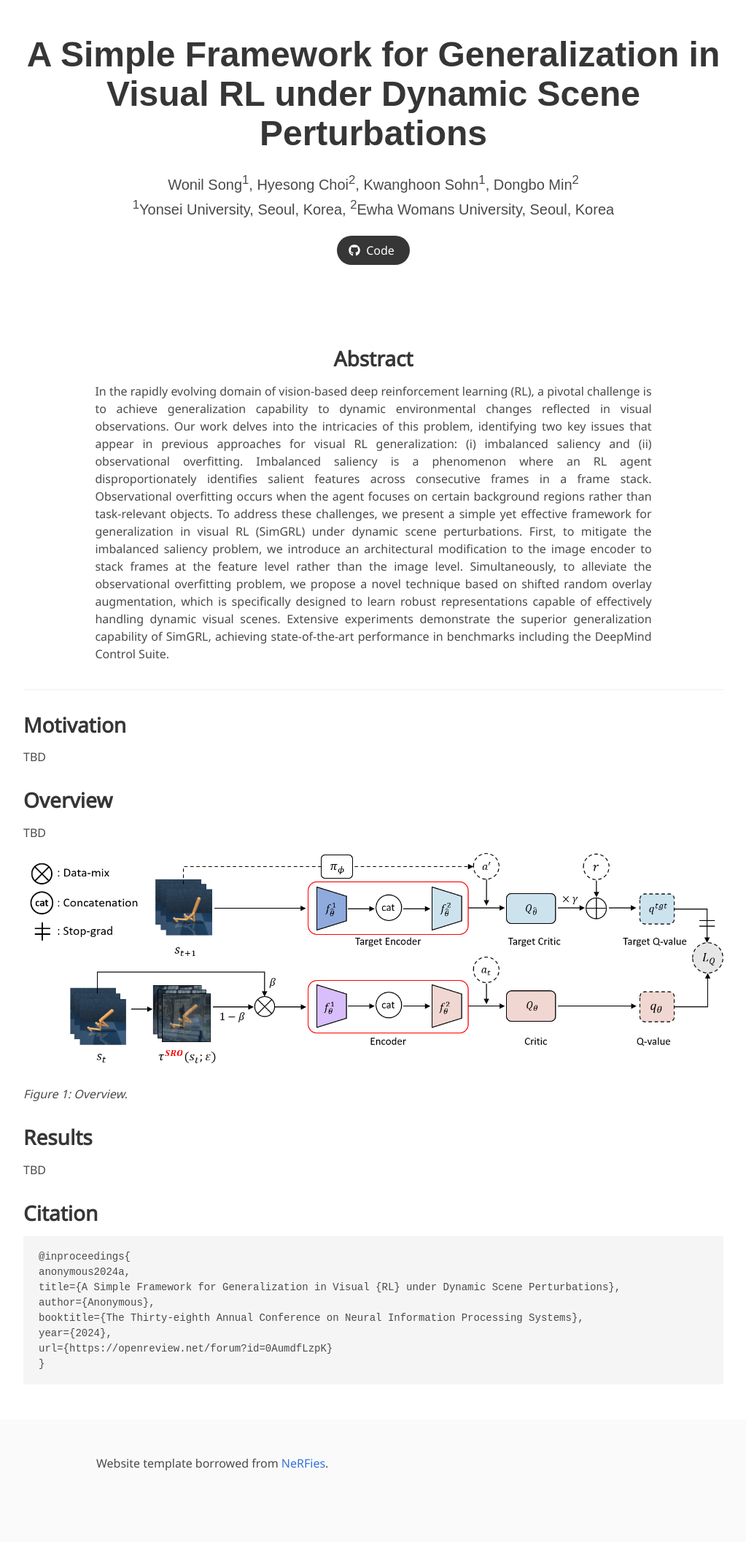
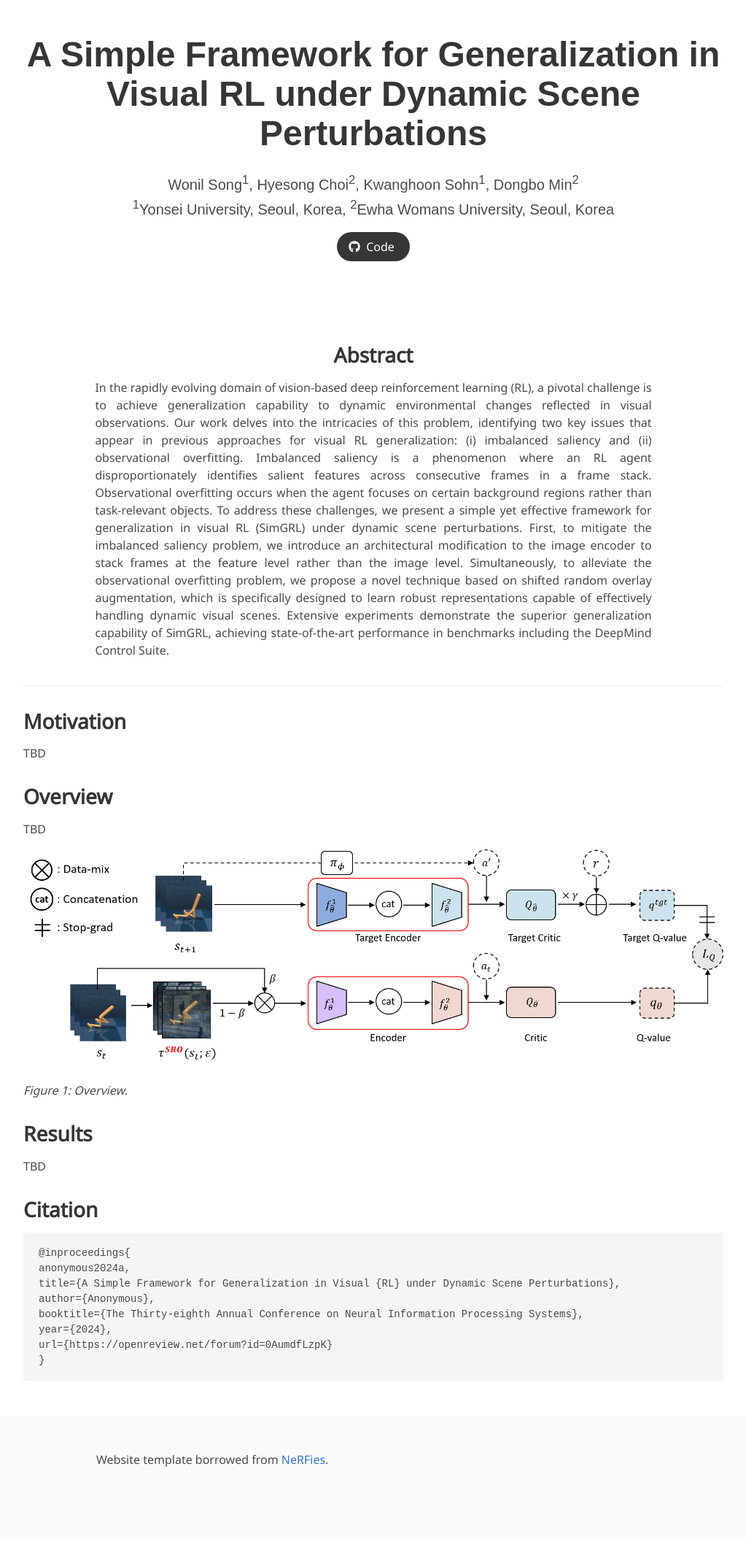
Before and after one commit to W-Song11/SimGRL, a Jekyll site: the page built from index.md, in a window 1280 px wide. Shown: the whole page at 73% size, without its empty margins (128-1151 px from the left). Built offline with Jekyll 4.4.1, drawn with Linux system fonts in a browser that asks for light colours; some web fonts are replaced.

Commit message:
Update index.css

```diff
--- a/static/css/index.css
+++ b/static/css/index.css
@@ -9,7 +9,7 @@ body {
 }
 
 .link-block a {
-    margin-top: 10px;
+    margin-top: 5px;
     margin-bottom: 5px;
 }
 
@@ -49,7 +49,6 @@ body {
 
 .publication-title {
     font-family: 'Google Sans', sans-serif;
-    font-size: 10px;
 }
 
 .publication-authors {
```
